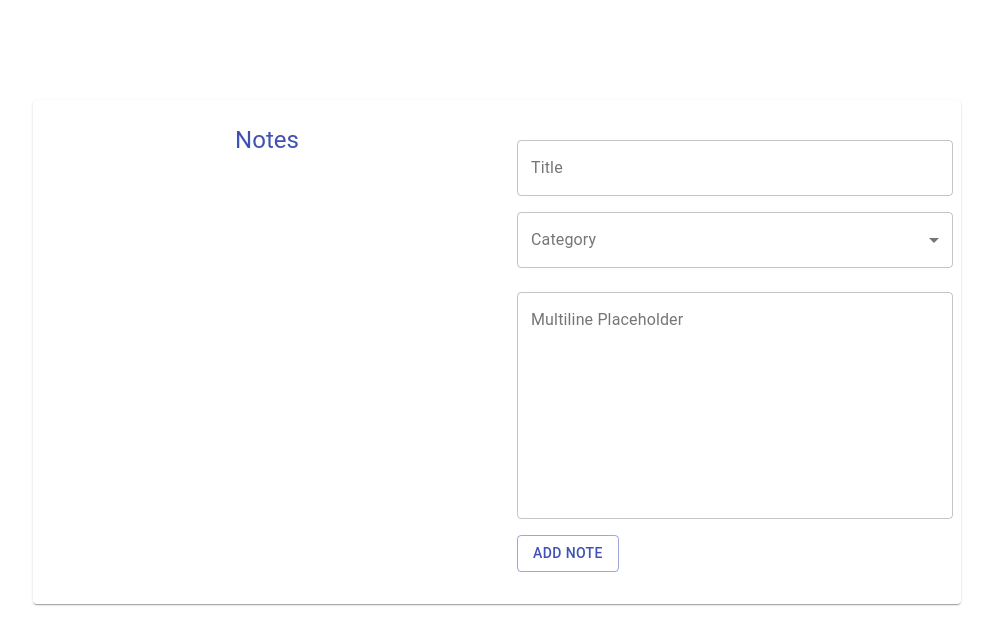
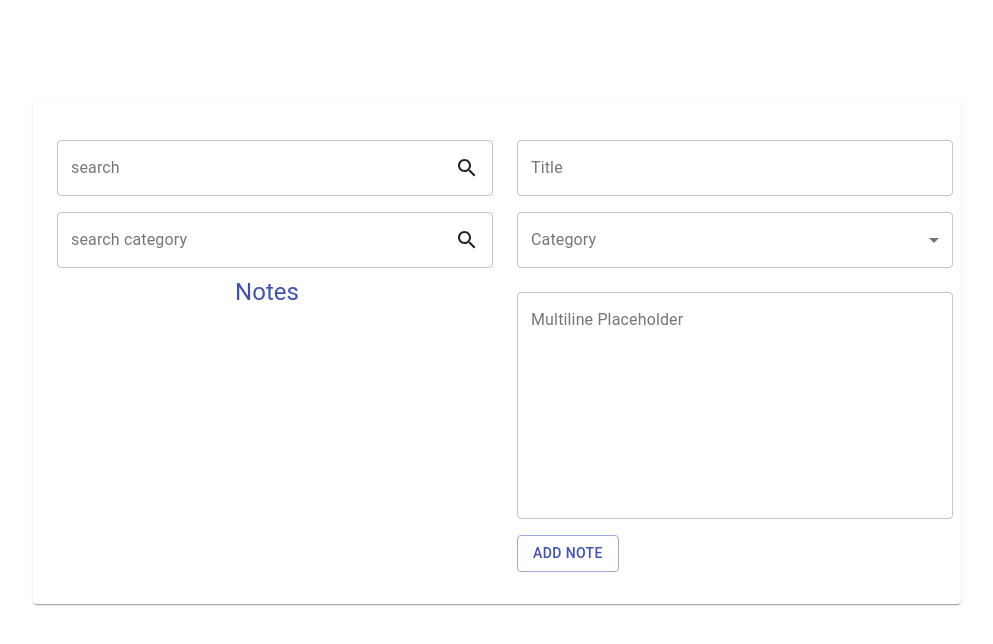
Before and after one commit to nimahkh/note_taking_app, a React (Create React App) app: page / in a window 1280 px wide. Shown: the top 644 px of the page, without its empty margins (143-1136 px from the left). Built offline with nearby package versions, Linux system fonts and the light colour scheme.

Commit message:
add search by title or category

```diff
--- a/src/components/NotesList/index.js
+++ b/src/components/NotesList/index.js
@@ -1,34 +1,92 @@
-import React from "react";
+import React, {useState} from "react";
 import {makeStyles} from '@material-ui/core/styles';
 import Paper from '@material-ui/core/Paper';
 import Typography from '@material-ui/core/Typography';
 import Note from "./Note"
 import {useStateValue} from '../../statemanagement'
+import TextField from '@material-ui/core/TextField';
+import SearchIcon from '@material-ui/icons/Search';
+import InputAdornment from '@material-ui/core/InputAdornment';
 
 const useStyles = makeStyles(theme => ({
   root: {
     flexGrow: 1
   },
   paper: {
-    padding: theme.spacing(2)*2,
+    padding: theme.spacing(2) * 2,
     color: theme.palette.text.secondary,
-    marginBottom:10
+    marginBottom: 10
   },
-  margin:{
-    marginTop:16
+  margin: {
+    marginTop: 8
+  },
+  textField: {
+    marginLeft: theme.spacing(1),
+    marginRight: theme.spacing(1)
   }
 }));
 
 function NotesList() {
   const classes = useStyles();
-  const [{notes},]=useStateValue();
+  const [
+    {
+      notes
+    }
+  ] = useStateValue();
+  const [mainData, setMainData] = useState([]);
+  const [state, setState] = useState()
+  const [stateCategory, setStateCategory] = useState()
+
+  function searchFor(keyword, key, array) {
+    const toSearch = keyword.toLowerCase()
+    return array.filter(data => {
+      return data[key].toLowerCase().includes(toSearch)
+    });
+  }
+
+  function search(event) {
+    const value = event.target.value
+    setState(value)
+    setStateCategory("")
+    const searched = searchFor(value, 'title', notes);
+    if (searched.length > 0) {
+      setMainData(searched)
+    }
+    if (value.length === 0) {
+      setMainData(notes)
+    }
+  }
+
+  function searchCategory(event) {
+    const value = event.target.value
+    setState("")
+    setStateCategory(value)
+    const searched = searchFor(value, 'category', notes);
+    if (searched.length > 0) {
+      setMainData(searched)
+    }
+    if (value.length === 0) {
+      setMainData(notes)
+    }
+  }
+
+  React.useEffect(() => {
+    setMainData(notes);
+  }, [notes])
 
   return (<React.Fragment>
-    <Typography variant="h5" align="center" color="primary" gutterBottom noWrap>Notes </Typography>
+    <TextField value={state} id="outlined-textarea" label="search" placeholder="search title of note" className={classes.textField} margin="normal" variant="outlined" fullWidth="fullWidth" onChange={search} InputProps={{
+        endAdornment: <InputAdornment position="end"><SearchIcon/></InputAdornment>
+      }}/>
+
+    <TextField value={stateCategory} id="outlined-textarea" label="search category" placeholder="search for category" className={[classes.textField,classes.margin].join(" ")} margin="normal" variant="outlined" fullWidth="fullWidth" onChange={searchCategory} InputProps={{
+        endAdornment: <InputAdornment position="end"><SearchIcon/></InputAdornment>
+      }}/>
+
+    <Typography variant="h5" align="center" color="primary" gutterBottom="gutterBottom" noWrap="noWrap">Notes
+    </Typography>
     <div className={classes.margin}>
-      {notes.length > 0 && notes.map((item,index)=>(
-        <Note id={index} item={item} key={item} />
-      ))}
+      {mainData.length > 0 && mainData.map((item, index) => (<Note id={index} item={item} key={item}/>))}
     </div>
   </React.Fragment>)
 }
```
